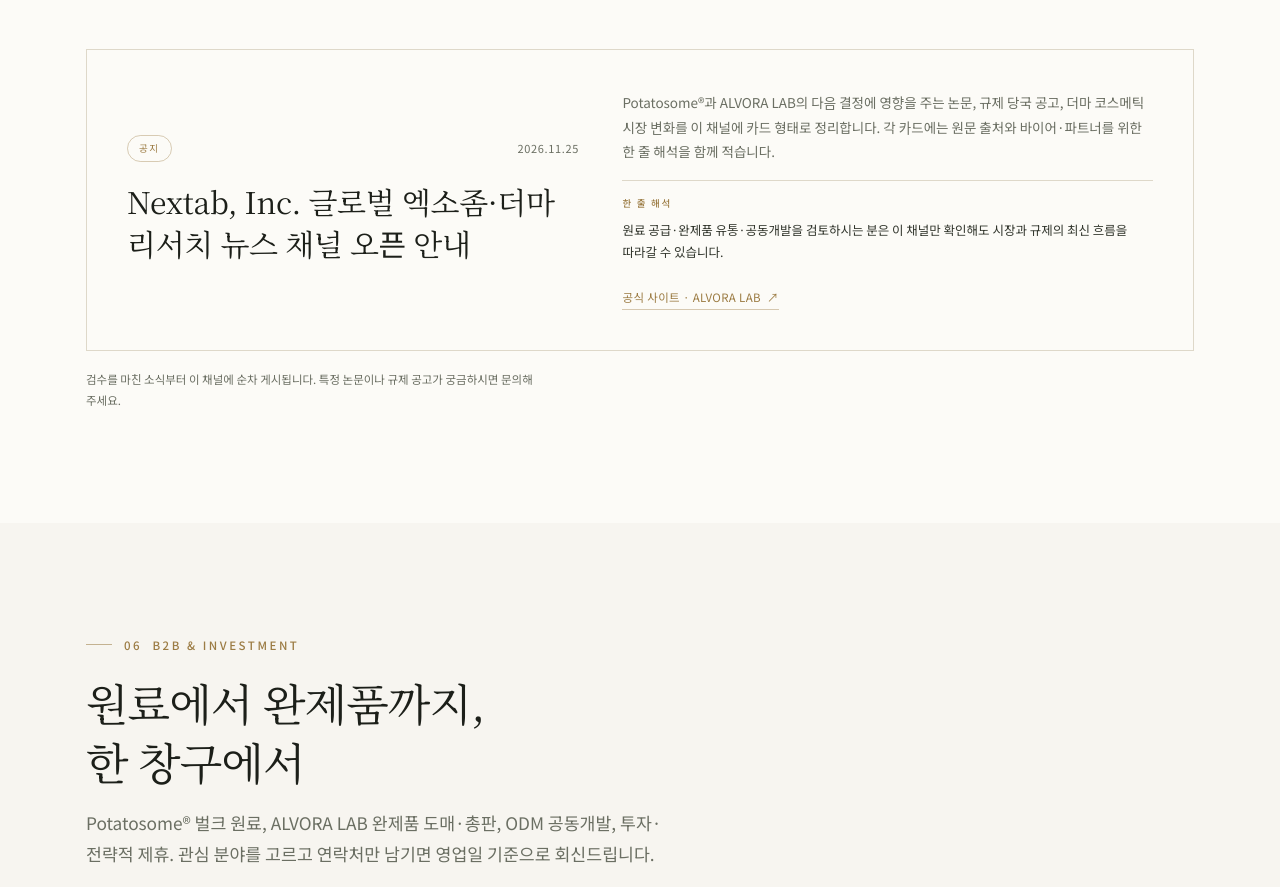
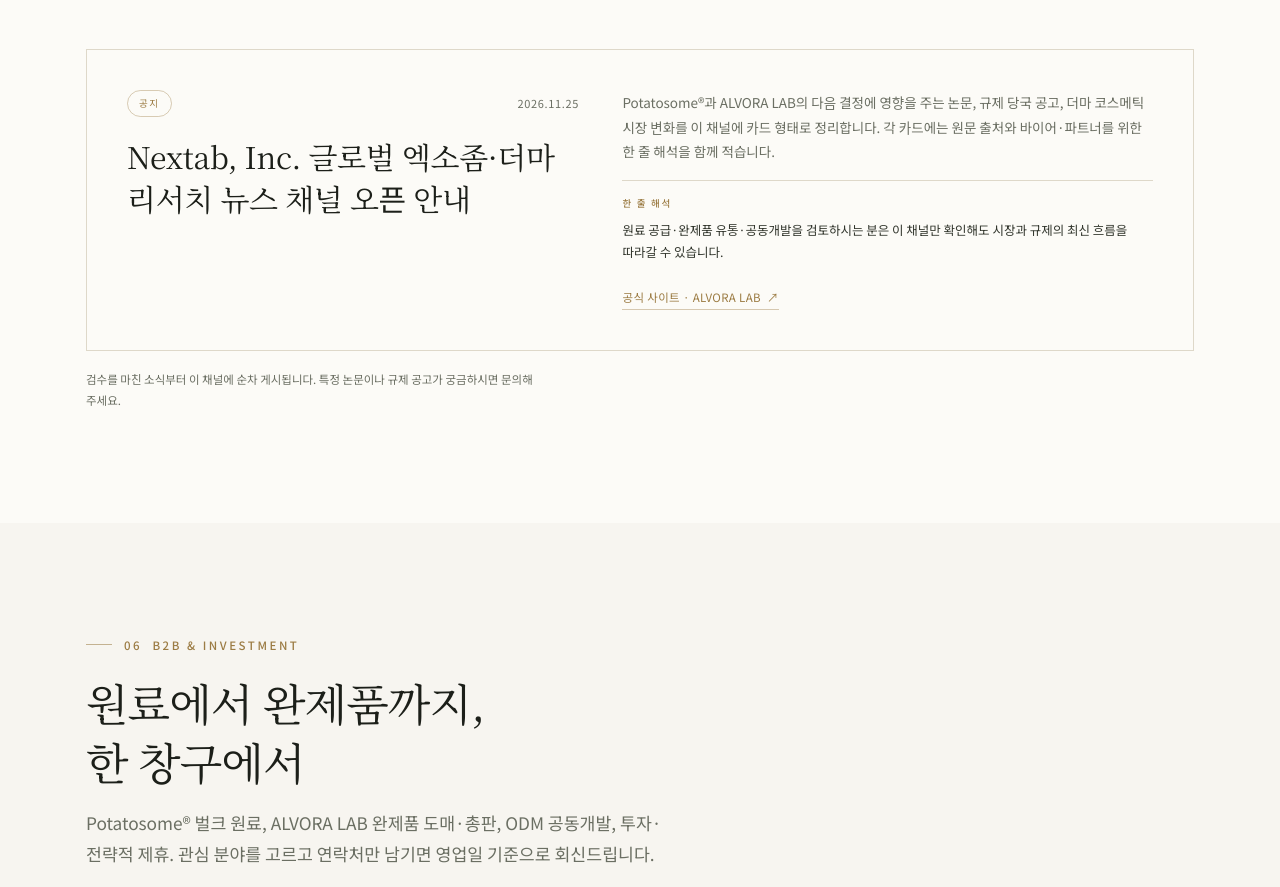
Before and after one commit to signaturemdx-cmd/ALVORA_LAB, a plain HTML site: page index.html in a window 1280 px wide. Shown: the part 8652-9539 px from the top of the page. Drawn offline with Linux system fonts and the light colour scheme; animation ran at ten frames a second.

Commit message:
News: keep the feature card's two columns top-aligned like the rest of the page

```diff
--- a/index.html
+++ b/index.html
@@ -713,7 +713,7 @@
   .news-card.is-wide { padding: clamp(26px, 3.4vw, 40px); }
   .news-card.is-wide .nc-inner {
     display: grid; grid-template-columns: minmax(0,.92fr) minmax(0,1.08fr);
-    gap: clamp(20px, 3.4vw, 46px); align-items: center;
+    gap: clamp(20px, 3.4vw, 46px); align-items: start;
   }
   .nc-top { display: flex; align-items: center; justify-content: space-between; gap: 12px; }
   .nc-badge {
```
